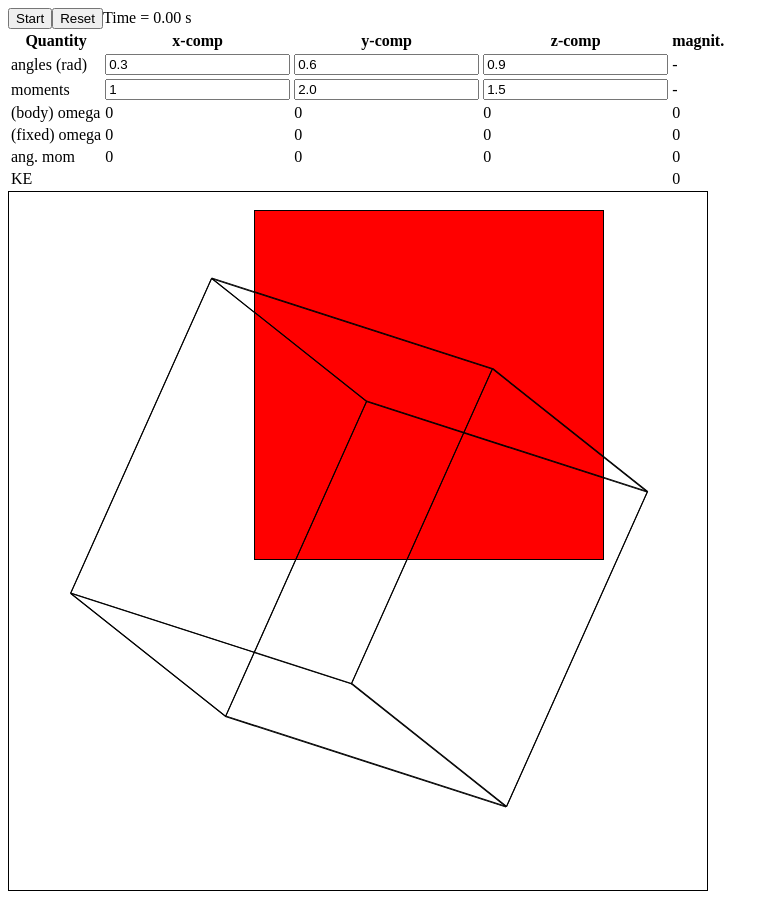
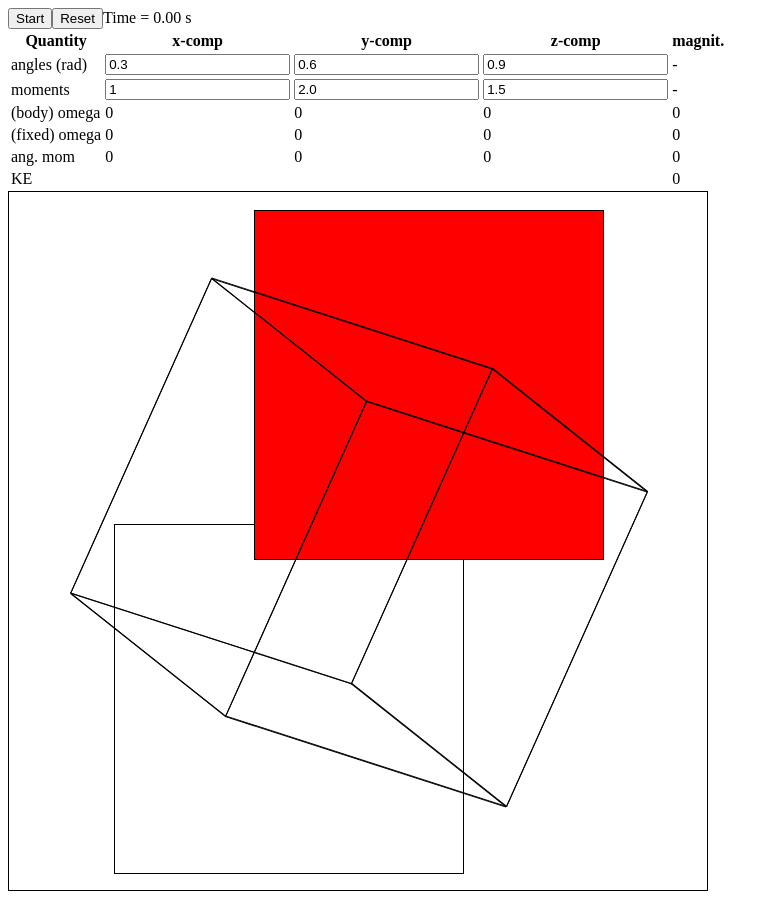
Before and after one commit to pknipp/rotating-body, a React (Create React App) app: page / in a window 1280 px wide. Shown: the whole page, without its empty margins (0-779 px from the left). Built offline with nearby package versions, Linux system fonts and the light colour scheme.

Commit message:
Render RGB on all six sides of cube.

```diff
--- a/src/App.js
+++ b/src/App.js
@@ -340,7 +340,10 @@ const App = () => {
             </table>
             <div className="container" style={{height:`${ny}px`, width:`${nx}px`}}>
                 {angleVecs.map((angleVec, i) => (
+                    <>
+                    <Square key="i" mid={mids[i]} nx={nx} ny={ny} angleVec={angleVec} color={["red", "green", "blue"][i % 3]} />
                     <Square key="i" mid={mids[i + 3]} nx={nx} ny={ny} angleVec={angleVec} color={["red", "green", "blue"][i % 3]} />
+                    </>
                 ))}
                 {/* <Square key="red" mid={mids[2]} nx={nx} ny={ny} angle={angle} axisVec={axisVec} flip={true}/> */}
                 {/* <Square className="square" mid={mids[5]} nx={nx} ny={ny} anglevec={rotate(ths)} flip={true}/> */}
@@ -353,19 +356,6 @@ const App = () => {
                         dashed={xyz[2]}
                     />
                 ))} */}
-                {mids.map((mid, index) => (
-                // filter((mid, index) => index === 5).
-                    <>
-                    {/* <Dot
-                        key={index}
-                        x={mid[0] + nx / 2}
-                        y={mid[1] + ny / 2}
-                        d={d}
-                        // dashed={xyz[2]}
-                    /> */}
-                    {/* <Square key="index" index="index" mid={mids[index]} nx={nx} ny={ny} anglevec={rotate(ths)} /> */}
-                    </>
-                ))}
                 {xyzs.map((xyz0, index0) => {
                     return xyzs.filter(xyz1 => {
                         let d = [];
```
Also changed, not shown: 1 other file (tests, documents, lock files or other folders).
